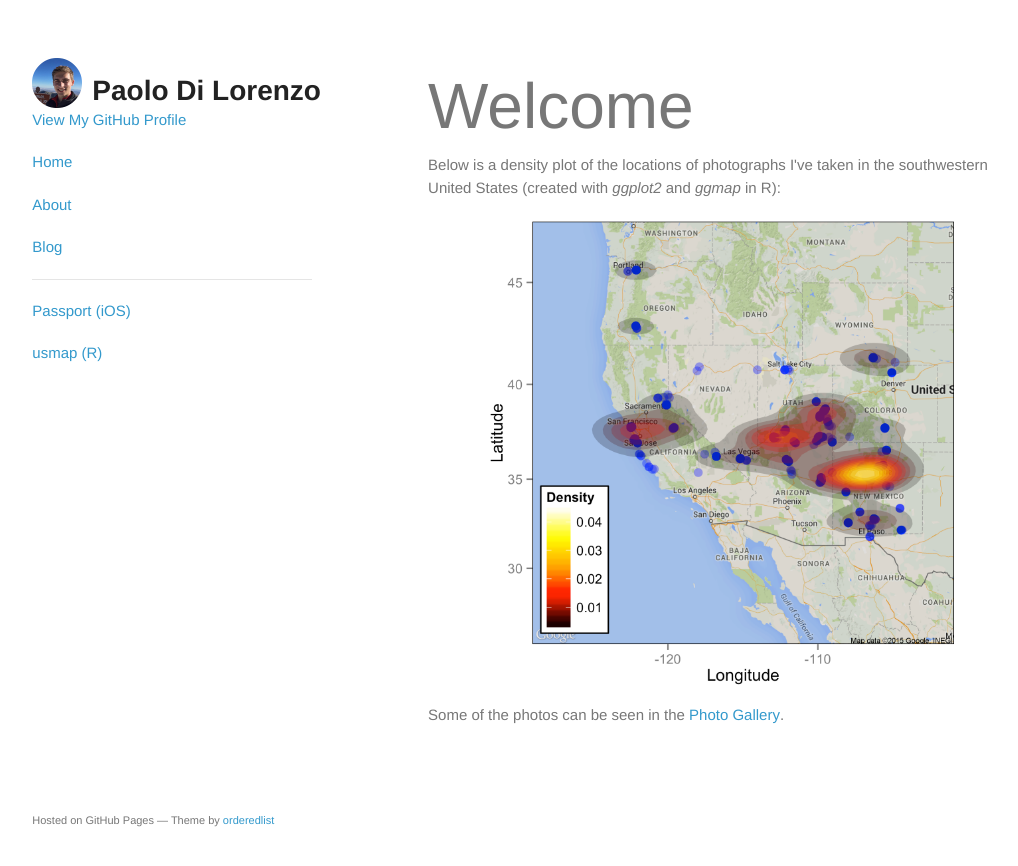
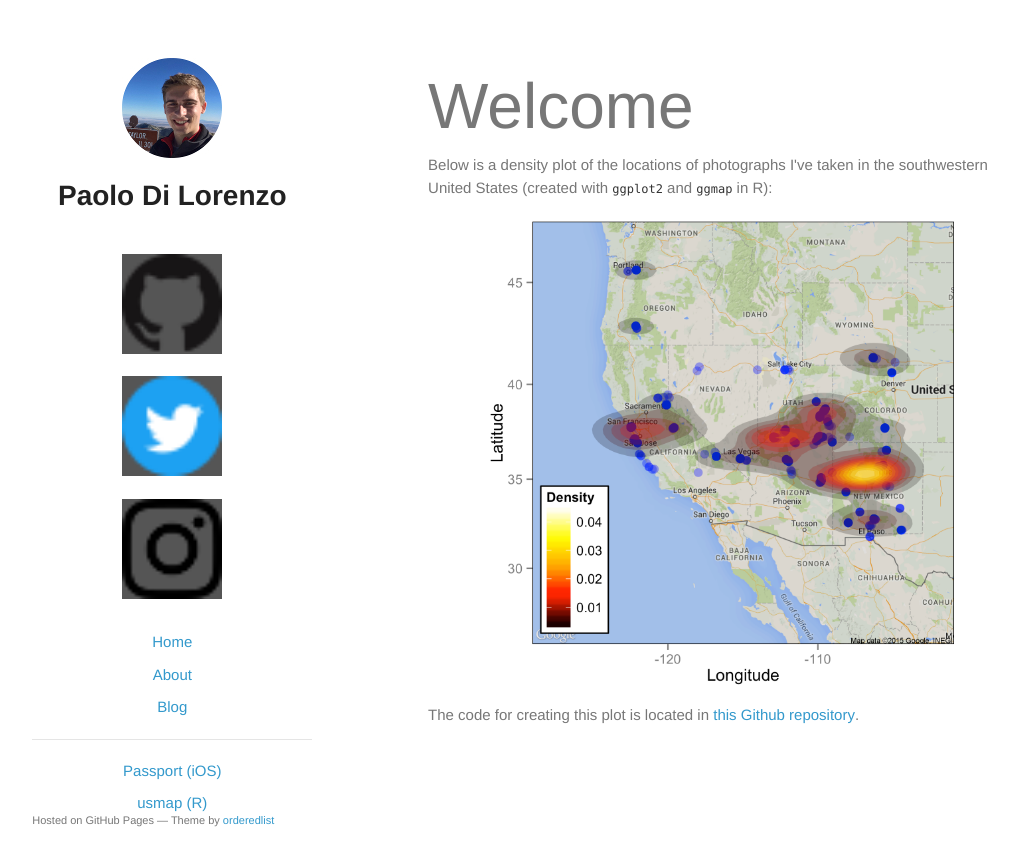
Before and after one commit to pdil/website-Jekyll, a Jekyll site: the page built from index.html, in a window 1280 px wide. Shown: the top 866 px of the page, without its empty margins (113-1131 px from the left). Built offline with Jekyll 4.4.1, drawn with Linux system fonts in a browser that asks for light colours.

Commit message:
Redesign navigation area

```diff
--- a/_layouts/default.html
+++ b/_layouts/default.html
@@ -25,26 +25,36 @@
   <body>
     <div class="wrapper">
       <header>
-        <div class="header">
-          <a href="{{site.url}}"><img src="{{site.url}}/images/profile-pic-circle.jpg" alt="" /></a>
+        <div id="name-header">
+          <a href="{{site.url}}"><img src="{{site.url}}/images/profile-pic-circle.jpg" alt="" /></a><br>
           <h1>Paolo Di Lorenzo</h1>
+
+          <div id="social-icons">
+            <a href="https://github.com/pdil" target="_blank"><img src="{{site.url}}/images/social/github-32px.png"></a>
+            <a href="https://twitter.com/dilorenzopl" target="_blank"><img src="{{site.url}}/images/social/twitter-32px.png"></a>
+            <a href="https://instagram.com/_dilorenzopl" target="_blank"><img src="{{site.url}}/images/social/instagram-32px.png"></a>
+          </div>
+
         </div>
-        <p></p>
 
+        <ul>
+          <li><a href="{{site.url}}">Home</a></li>
+          <li><a href="{{site.url}}/about">About</a></li>
+          <li><a href="{{site.url}}/blog">Blog</a></li>
+        </ul>
 
-        <p class="view"><a href="https://github.com/pdil" target="_blank">View My GitHub Profile</a>
-        <p><a href="{{site.url}}">Home</a>
-        <p><a href="{{site.url}}/about">About</a>
-        <p><a href="{{site.url}}/blog">Blog</a></p>
-        <!-- <p><a href="{{site.url}}/photos">Photo Gallery</a> -->
-        <p><hr></p>
-        <p><a href="{{site.url}}/passport">Passport (iOS)</a></p>
-        <p><a href="{{site.url}}/usmap">usmap (R)</a></p>
+        <hr>
 
+        <ul>
+          <li><a href="{{site.url}}/passport">Passport (iOS)</a></li>
+          <li><a href="{{site.url}}/usmap">usmap (R)</a></li>
+        </ul>
       </header>
+
       <section>
         {{ content }}
       </section>
+
       <footer>
         <p><small>Hosted on GitHub Pages &mdash; Theme by <a href="https://github.com/orderedlist">orderedlist</a></small></p>
       </footer>
--- a/_layouts/page.html
+++ b/_layouts/page.html
@@ -2,7 +2,7 @@
 layout: default
 ---
 
-<span class="page-title">
+<span id="page-title">
     {{ page.header }}
 </span>
 
--- a/_layouts/post.html
+++ b/_layouts/post.html
@@ -2,17 +2,17 @@
 layout: default
 ---
 
-<span class="post-title-category">
+<span id="post-title-category">
     <a href="{{site.url}}/{{page.category}}">{{ page.category }}</a> /
 </span>
 
-<span class="post-title-name">
+<span id="post-title-name">
     {{ page.title }}
 </span>
 
 <br>
 
-<span class="post-subtitle">
+<span id="post-subtitle">
     {{ page.date | date_to_string }} • by {{ page.author }}
 </span>
 
--- a/blog/index.html
+++ b/blog/index.html
@@ -13,7 +13,7 @@ header: Blog
   {% if post.category == "micro" %}
     <!-- ignore Micro.blog posts -->
   {% else if %}
-    <span class="post-title-category">
+    <span id="post-title-category">
         <a href="{{site.url}}/{{post.category}}">
             {{ post.categories }}
         </a>
@@ -21,14 +21,14 @@ header: Blog
     </span>
 
     <a href="{{post.url}}">
-        <span class="post-title-name">
+        <span id="post-title-name">
             {{ post.title }}
         </span>
     </a>
 
     <br>
 
-    <span class="post-subtitle">
+    <span id="post-subtitle">
         {{ post.date | date_to_string }} • by {{ post.author }}
     </span>
 
--- a/index.html
+++ b/index.html
@@ -4,6 +4,7 @@ title: Paolo Di Lorenzo
 header: Welcome
 ---
 
-Below is a density plot of the locations of photographs I've taken in the southwestern United States (created with <i>ggplot2</i> and <i>ggmap</i> in R):
+Below is a density plot of the locations of photographs I've taken in the southwestern United States (created with <code>ggplot2</code> and <code>ggmap</code> in R):
 <center><a href="images/sw_us_density.png"><img src="images/sw_us_density.png" width="84%" title="Click for full size image."></a></center>
-Some of the photos can be seen in the <a href="/photos">Photo Gallery</a>.
+
+The code for creating this plot is located in <a href="https://github.com/pdil/photo-density" target="_blank">this Github repository</a>.
--- a/stylesheets/styles.css
+++ b/stylesheets/styles.css
@@ -1,4 +1,4 @@
-/*@import url(https://fonts.googleapis.com/css?family=Lato:300italic,700italic,300,700);*/
+@import url(https://fonts.googleapis.com/css?family=Lato:300italic,700italic,300,700);
 
 body {
   padding:50px;
@@ -76,7 +76,7 @@ figure {
 }
 
 code, pre {
-    font-family: Monaco, Bitstream Vera Sans Mono, Lucida Console, Terminal;
+    font-family: Monaco, Bitstream Vera Sans Mono, Lucida Console, Terminal, monospace;
     color: #333;
     font-size:12px;
     width: 100%;
@@ -118,64 +118,21 @@ header {
   width:280px;
   float:left;
   position:fixed;
+  text-align: center;
 }
 
 header ul {
-  list-style:none;
-  height:40px;
-
-  padding:0;
-
-  background: #eee;
-  background: -moz-linear-gradient(top, #f8f8f8 0%, #dddddd 100%);
-  background: -webkit-gradient(linear, left top, left bottom, color-stop(0%,#f8f8f8), color-stop(100%,#dddddd));
-  background: -webkit-linear-gradient(top, #f8f8f8 0%,#dddddd 100%);
-  background: -o-linear-gradient(top, #f8f8f8 0%,#dddddd 100%);
-  background: -ms-linear-gradient(top, #f8f8f8 0%,#dddddd 100%);
-  background: linear-gradient(top, #f8f8f8 0%,#dddddd 100%);
-
-  border-radius:5px;
-  border:1px solid #d2d2d2;
-  box-shadow:inset #fff 0 1px 0, inset rgba(0,0,0,0.03) 0 -1px 0;
-  width:270px;
+  list-style: none;
+  padding: 0;
 }
 
 header li {
-  width:89px;
-  float:left;
-  border-right:1px solid #d2d2d2;
-  height:40px;
-}
-
-header ul a {
-  line-height:1;
-  font-size:11px;
-  color:#999;
-  display:block;
-  text-align:center;
-  padding-top:6px;
-  height:40px;
+  margin: 10px 0;
 }
 
 strong {
   color:#222;
   font-weight:700;
-}
-
-header ul li + li {
-  width:88px;
-  border-left:1px solid #fff;
-}
-
-header ul li + li + li {
-  border-right:none;
-  width:89px;
-}
-
-header ul a strong {
-  font-size:14px;
-  display:block;
-  color:#222;
 }
 
 section {
@@ -202,34 +159,37 @@ footer {
   bottom:50px;
 }
 
-.header img {
-  float: left;
-  width: 50px;
-  height: 50px;
+#name-header img {
+  margin-left: auto;
+  margin-right: auto;
+  display: block;
+  width: 100px;
   background: #555;
 }
 
-.header h1 {
-  position: relative;
-  top: 18px;
-  left: 10px;
+#name-header h1 {
+  text-align: center;
 }
 
-.page-title {
+#social-icons a {
+  padding: 8px;
+}
+
+#page-title {
     font-size: 64px;
 }
 
-.post-title-category {
+#post-title-category {
     font-size: 24px;
     font-weight: 600;
 }
 
-.post-title-name {
+#post-title-name {
     font-size: 32px;
     font-weight: 800;
 }
 
-.post-subtitle {
+#post-subtitle {
     font-size: 18px;
     font-weight: 300;
 }
@@ -248,7 +208,25 @@ footer {
   }
 
   header {
-    padding-right:320px;
+    text-align: center;
+  }
+
+  header a small {
+    display:inline;
+  }
+
+  header ul {
+    margin: 0 0 10px;
+    padding: 0;
+  }
+
+  header ul li {
+    display: inline;
+    list-style-type: none;
+  }
+
+  header li:not(:first-child):before {
+    content: " ・ ";
   }
 
   section {
@@ -256,16 +234,6 @@ footer {
     border-width:1px 0;
     padding:20px 0;
     margin:0 0 20px;
-  }
-
-  header a small {
-    display:inline;
-  }
-
-  header ul {
-    position:absolute;
-    right:50px;
-    top:52px;
   }
 }
 
@@ -278,10 +246,6 @@ footer {
     padding:0;
   }
 
-  header ul, header p.view {
-    position:static;
-  }
-
   pre, code {
     word-wrap:normal;
   }
@@ -290,10 +254,6 @@ footer {
 @media print, screen and (max-width: 480px) {
   body {
     padding:15px;
-  }
-
-  header ul {
-    display:none;
   }
 }
 
```
Also changed, not shown: photos/index.html (deleted, +0 -35 lines), images/social/github-32px.png (added), images/social/instagram-32px.png (added), images/social/twitter-32px.png (added), 1 other file.
